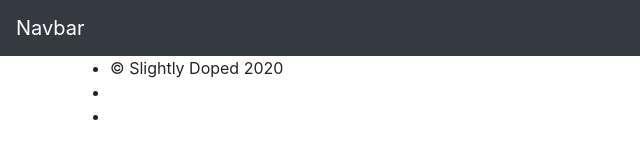
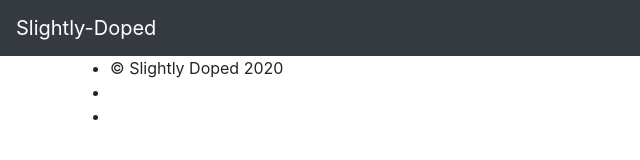
Before and after one commit to Sud897/Slightly-Doped, a plain HTML site: page index.html in a window 1280 px wide. Shown: the full height of the page, 0-640 px from the left. Drawn offline with nearby package versions, Linux system fonts and the light colour scheme.

Commit message:
Update index.html

```diff
--- a/index.html
+++ b/index.html
@@ -16,7 +16,7 @@
 
 	<nav class="navbar navbar-dark bg-dark">
 
-		<a class="navbar-brand" href="#">Navbar</a>
+		<a class="navbar-brand" href="#">Slightly-Doped</a>
 		<button class="navbar-toggler" type="button" data-toggle="collapse" data-target="#navbarSupportedContent"
 			aria-controls="navbarSupportedContent" aria-expanded="false" aria-label="Toggle navigation">
 			<span class="navbar-toggler-icon"></span>
```
